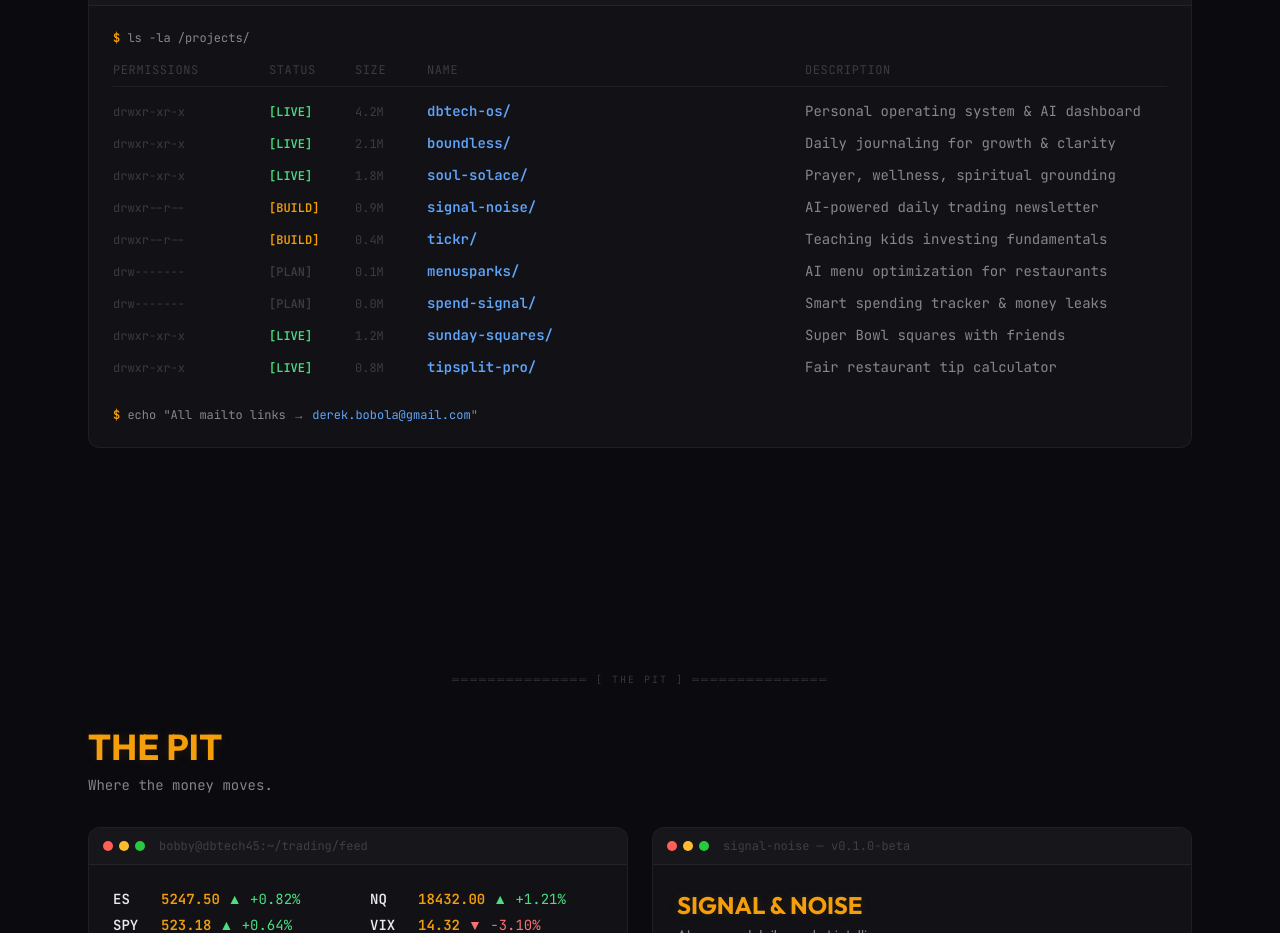
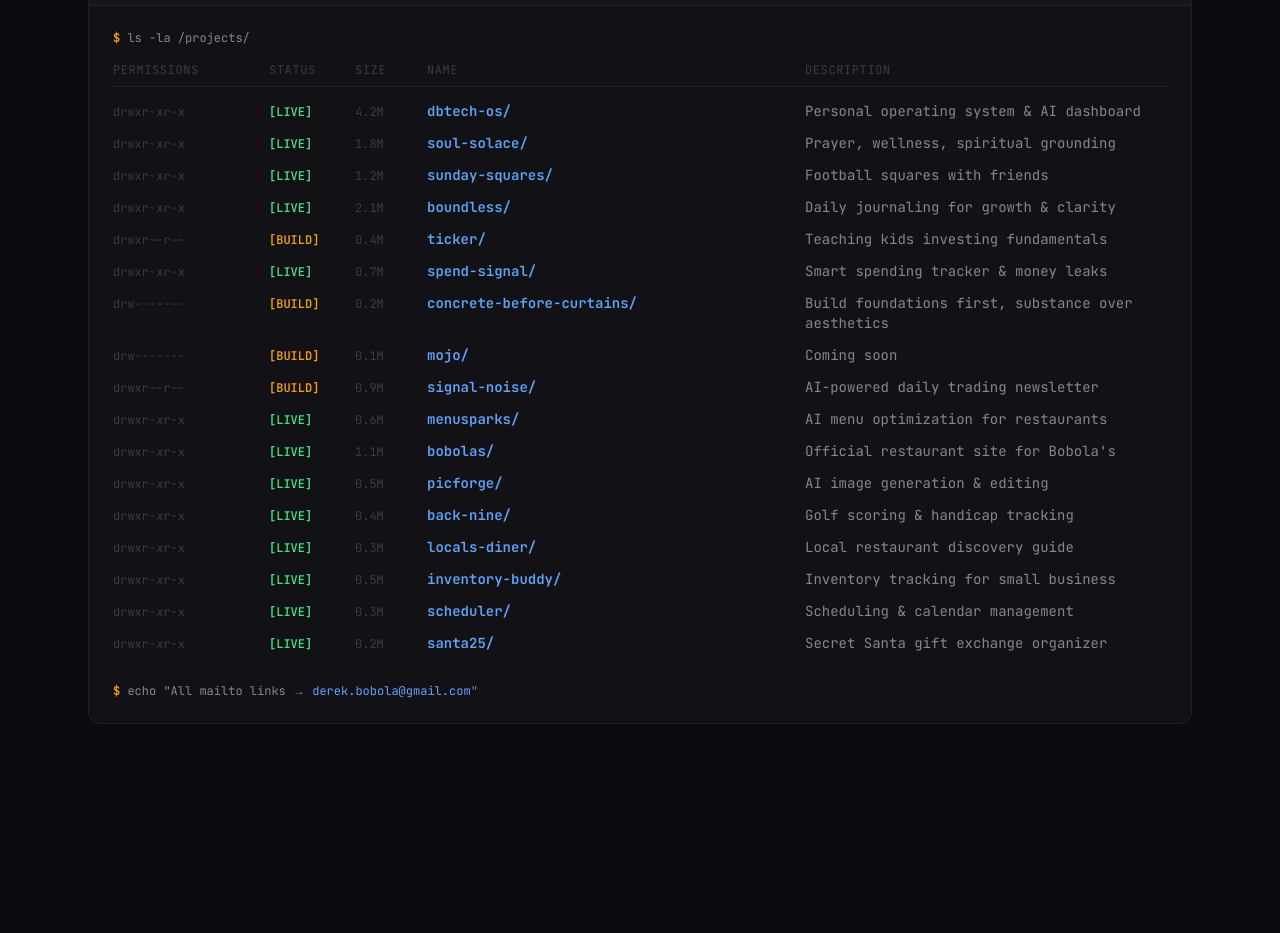
Before and after one commit to Milobuilds45/dbtech45, a Next.js app: page / in a window 1280 px wide. Shown: the part 2060-2993 px from the top of the page. Built offline with nearby package versions, Linux system fonts and the light colour scheme.

Commit message:
feat: link all projects to live sites, add full project list with real URLs

```diff
--- a/src/components/Projects.tsx
+++ b/src/components/Projects.tsx
@@ -12,18 +12,58 @@ const PROJECTS = [
   {
     perm: "drwxr-xr-x",
     status: "LIVE" as const,
-    size: "2.1M",
-    name: "boundless/",
-    href: "#",
-    desc: "Daily journaling for growth & clarity",
+    size: "1.8M",
+    name: "soul-solace/",
+    href: "/soulsolace",
+    desc: "Prayer, wellness, spiritual grounding",
   },
   {
     perm: "drwxr-xr-x",
     status: "LIVE" as const,
-    size: "1.8M",
-    name: "soul-solace/",
+    size: "1.2M",
+    name: "sunday-squares/",
+    href: "/sundaysquares",
+    desc: "Football squares with friends",
+  },
+  {
+    perm: "drwxr-xr-x",
+    status: "LIVE" as const,
+    size: "2.1M",
+    name: "boundless/",
+    href: "/boundless",
+    desc: "Daily journaling for growth & clarity",
+  },
+  {
+    perm: "drwxr--r--",
+    status: "BUILD" as const,
+    size: "0.4M",
+    name: "ticker/",
+    href: "https://tick-r.vercel.app",
+    desc: "Teaching kids investing fundamentals",
+  },
+  {
+    perm: "drwxr-xr-x",
+    status: "LIVE" as const,
+    size: "0.7M",
+    name: "spend-signal/",
+    href: "https://spendsignal.vercel.app",
+    desc: "Smart spending tracker & money leaks",
+  },
+  {
+    perm: "drw-------",
+    status: "BUILD" as const,
+    size: "0.2M",
+    name: "concrete-before-curtains/",
     href: "#",
-    desc: "Prayer, wellness, spiritual grounding",
+    desc: "Build foundations first, substance over aesthetics",
+  },
+  {
+    perm: "drw-------",
+    status: "BUILD" as const,
+    size: "0.1M",
+    name: "mojo/",
+    href: "#",
+    desc: "Coming soon",
   },
   {
     perm: "drwxr--r--",
@@ -34,44 +74,68 @@ const PROJECTS = [
     desc: "AI-powered daily trading newsletter",
   },
   {
-    perm: "drwxr--r--",
-    status: "BUILD" as const,
-    size: "0.4M",
-    name: "tickr/",
-    href: "#",
-    desc: "Teaching kids investing fundamentals",
-  },
-  {
-    perm: "drw-------",
-    status: "PLAN" as const,
-    size: "0.1M",
+    perm: "drwxr-xr-x",
+    status: "LIVE" as const,
+    size: "0.6M",
     name: "menusparks/",
-    href: "#",
+    href: "https://menusparks.vercel.app",
     desc: "AI menu optimization for restaurants",
-  },
-  {
-    perm: "drw-------",
-    status: "PLAN" as const,
-    size: "0.0M",
-    name: "spend-signal/",
-    href: "#",
-    desc: "Smart spending tracker & money leaks",
   },
   {
     perm: "drwxr-xr-x",
     status: "LIVE" as const,
-    size: "1.2M",
-    name: "sunday-squares/",
-    href: "#",
-    desc: "Super Bowl squares with friends",
+    size: "1.1M",
+    name: "bobolas/",
+    href: "https://bobolas-site.vercel.app",
+    desc: "Official restaurant site for Bobola's",
   },
   {
     perm: "drwxr-xr-x",
     status: "LIVE" as const,
-    size: "0.8M",
-    name: "tipsplit-pro/",
-    href: "#",
-    desc: "Fair restaurant tip calculator",
+    size: "0.5M",
+    name: "picforge/",
+    href: "https://picforge.vercel.app",
+    desc: "AI image generation & editing",
+  },
+  {
+    perm: "drwxr-xr-x",
+    status: "LIVE" as const,
+    size: "0.4M",
+    name: "back-nine/",
+    href: "https://backnine-ten.vercel.app",
+    desc: "Golf scoring & handicap tracking",
+  },
+  {
+    perm: "drwxr-xr-x",
+    status: "LIVE" as const,
+    size: "0.3M",
+    name: "locals-diner/",
+    href: "https://localsdiner.vercel.app",
+    desc: "Local restaurant discovery guide",
+  },
+  {
+    perm: "drwxr-xr-x",
+    status: "LIVE" as const,
+    size: "0.5M",
+    name: "inventory-buddy/",
+    href: "https://inventorybuddy-delta.vercel.app",
+    desc: "Inventory tracking for small business",
+  },
+  {
+    perm: "drwxr-xr-x",
+    status: "LIVE" as const,
+    size: "0.3M",
+    name: "scheduler/",
+    href: "https://scheduler-hazel-three.vercel.app",
+    desc: "Scheduling & calendar management",
+  },
+  {
+    perm: "drwxr-xr-x",
+    status: "LIVE" as const,
+    size: "0.2M",
+    name: "santa25/",
+    href: "https://santa25.vercel.app",
+    desc: "Secret Santa gift exchange organizer",
   },
 ];
 
@@ -133,6 +197,7 @@ export default function Projects() {
                       </span>
                       <a
                         href={p.href}
+                        {...(p.href.startsWith("http") ? { target: "_blank", rel: "noopener noreferrer" } : {})}
                         className="text-blue font-mono font-semibold text-sm hover:underline cursor-pointer"
                       >
                         {p.name}
@@ -153,6 +218,7 @@ export default function Projects() {
                       <div className="flex items-center justify-between mb-2">
                         <a
                           href={p.href}
+                          {...(p.href.startsWith("http") ? { target: "_blank", rel: "noopener noreferrer" } : {})}
                           className="text-blue font-mono font-semibold text-sm cursor-pointer"
                         >
                           {p.name}
```
